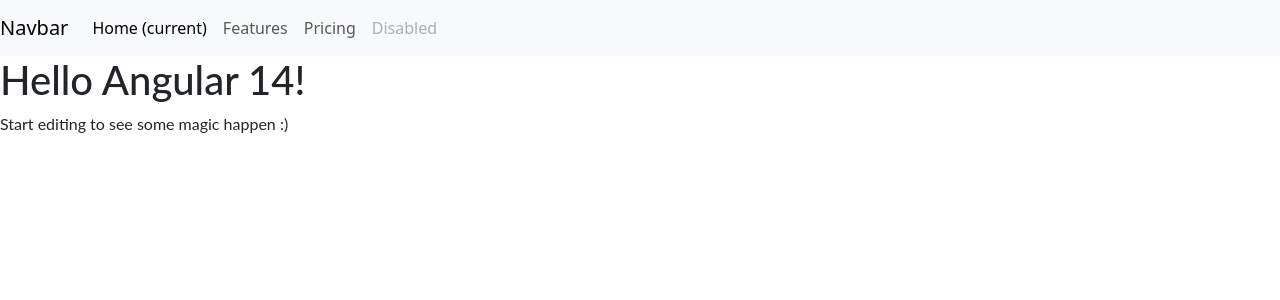
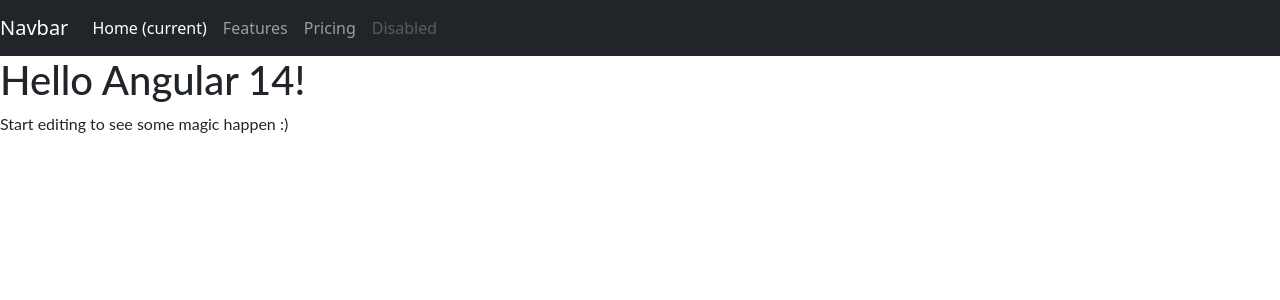
Before and after one commit to oletendart/Blog_LG_angular, an Angular app: page / in a window 1280 px wide. Shown: the top 300 px of the page. Built offline with nearby package versions, Linux system fonts and the light colour scheme.

Commit message:
modificate color in the navbar in the file navbar.component.html

```diff
--- a/src/app/navbar/navbar.component.html
+++ b/src/app/navbar/navbar.component.html
@@ -1,4 +1,4 @@
-<nav class="navbar navbar-expand-lg navbar-light bg-light">
+<nav class="navbar navbar-expand-lg navbar-dark bg-dark">
   <a class="navbar-brand" href="#">Navbar</a>
   <button class="navbar-toggler" type="button" data-toggle="collapse" data-target="#navbarNavAltMarkup" aria-controls="navbarNavAltMarkup" aria-expanded="false" aria-label="Toggle navigation">
     <span class="navbar-toggler-icon"></span>
```
